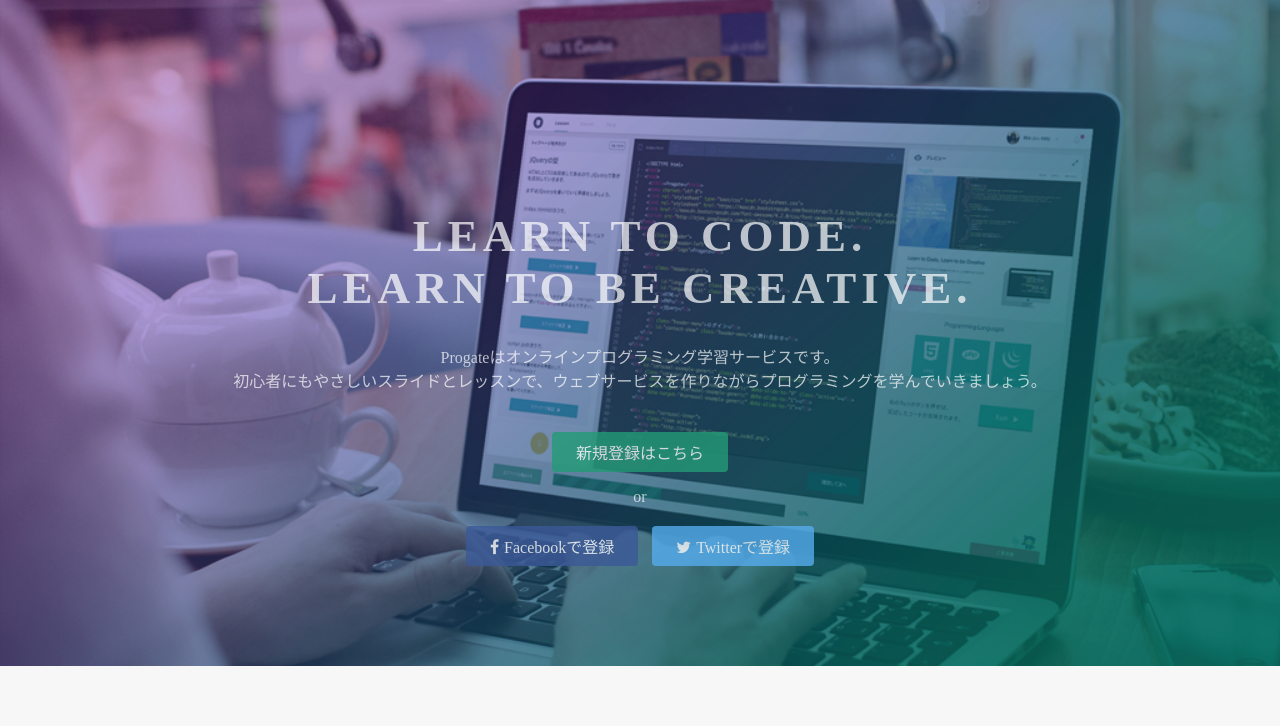
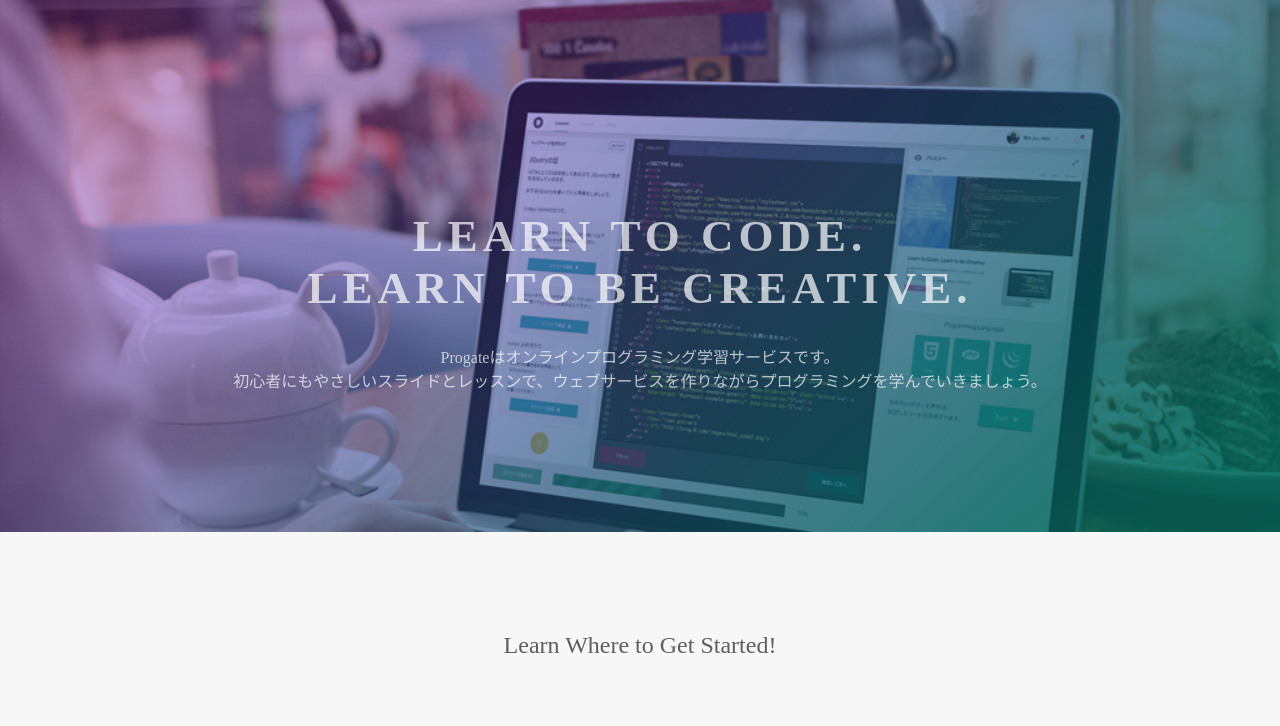
Before and after one commit to Taka1145/syamu_bibliotheque, a plain HTML site: page index.html in a window 1280 px wide. Shown: the top 726 px of the page. Drawn offline with Linux system fonts and the light colour scheme.

Commit message:
Update index.html

```diff
--- a/index.html
+++ b/index.html
@@ -13,12 +13,7 @@
     <div class="container">
       <h1>LEARN TO CODE.<br>LEARN TO BE CREATIVE.</h1>
       <p>Progateはオンラインプログラミング学習サービスです。<br>初心者にもやさしいスライドとレッスンで、ウェブサービスを作りながらプログラミングを学んでいきましょう。</p>
-      <div class="btn-wrapper">
-        <a href="#" class="btn signup">新規登録はこちら</a>
-        <p>or</p>
-        <a href="#" class="btn facebook"><span class="fa fa-facebook"></span>Facebookで登録</a>
-        <a href="#" class="btn twitter"><span class="fa fa-twitter"></span>Twitterで登録</a>
-      </div>
+
     </div>
   </div>
   <div class="lesson-wrapper">
```
